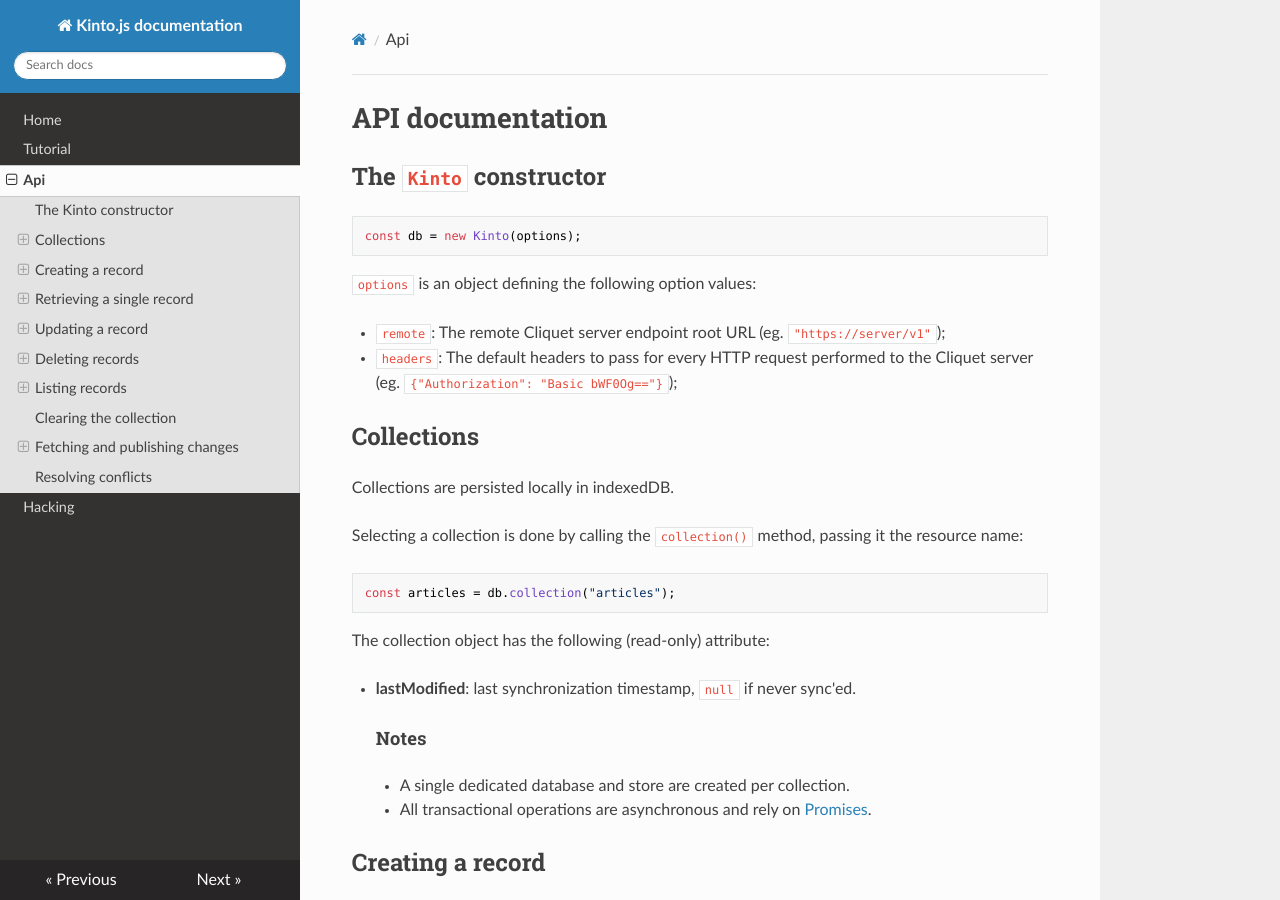
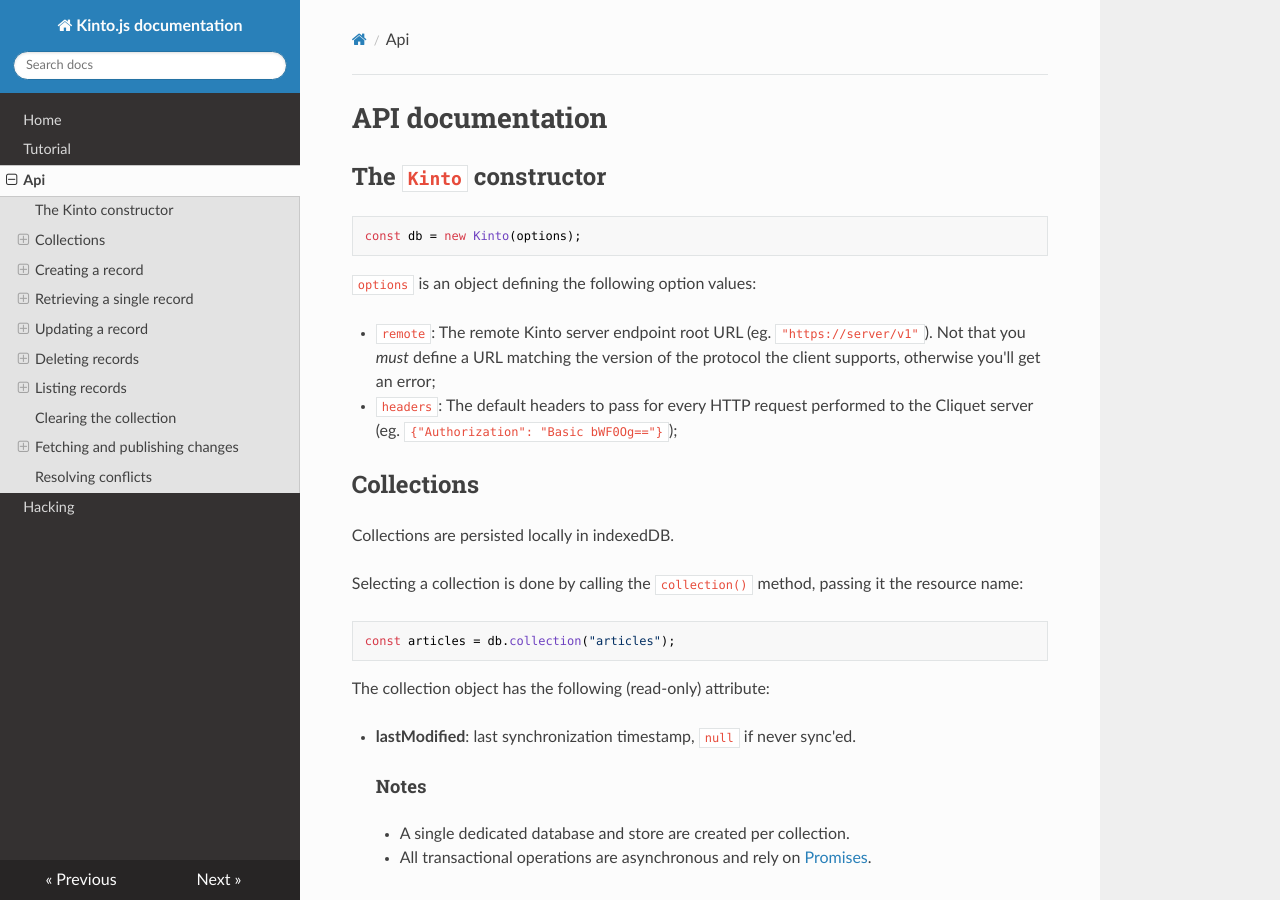
Before and after one commit to Kinto/kinto.js, an MkDocs documentation site: the page built from docs/api.md, in a window 1280 px wide and 900 px high. Built offline with MkDocs 1.6.1, drawn with Linux system fonts in a browser that asks for light colours; nearby versions of some CDN libraries; old or Windows-style settings are respelled for this version of MkDocs.

Commit message:
Updated docs.

```diff
--- a/docs/api.md
+++ b/docs/api.md
@@ -8,7 +8,7 @@
 
 `options` is an object defining the following option values:
 
-- `remote`: The remote Cliquet server endpoint root URL (eg. `"https://server/v1"`);
+- `remote`: The remote Kinto server endpoint root URL (eg. `"https://server/v1"`). Not that you *must* define a URL matching the version of the protocol the client supports, otherwise you'll get an error;
 - `headers`: The default headers to pass for every HTTP request performed to the Cliquet server (eg. `{"Authorization": "Basic bWF0Og=="}`);
 
 ## Collections
```
Also changed, not shown: 4 other files.
